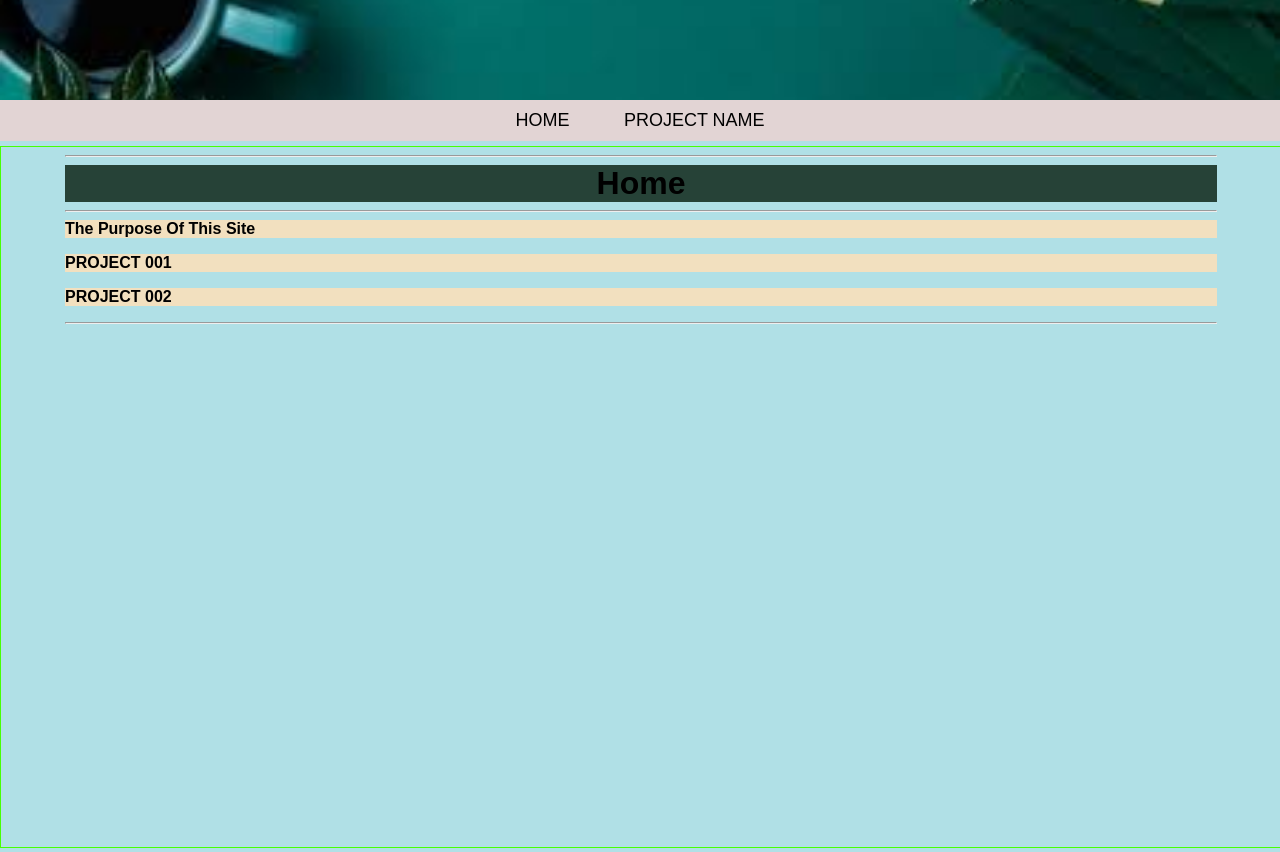
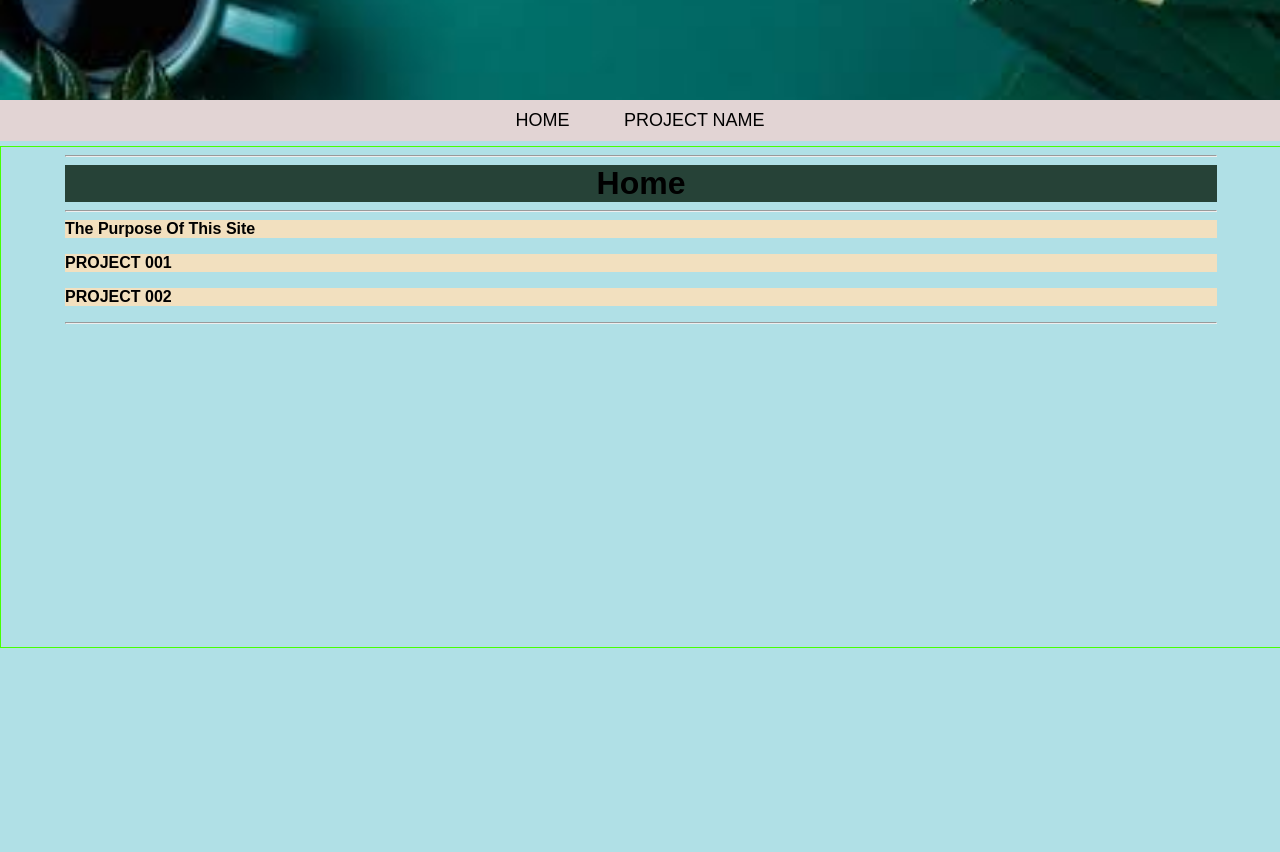
Before and after one commit to JamesBarrettMsc/Template-Portfolio_Site, a plain HTML site: page index.html in a window 1280 px wide. After the commit the page ends 800 px from the top, so only its background shows below. Drawn offline with Linux system fonts and the light colour scheme.

Commit message:
Update mystyle.css

```diff
--- a/mystyle.css
+++ b/mystyle.css
@@ -32,7 +32,7 @@ nav a:hover {
 /* Main Content Area */
 #contentFrame {
         width: 90%;
-        height: 700px;
+        height: 500px;
         border: 1px solid #48ff03;
         margin-top: 5px;
   	padding-right: 5%;
```
